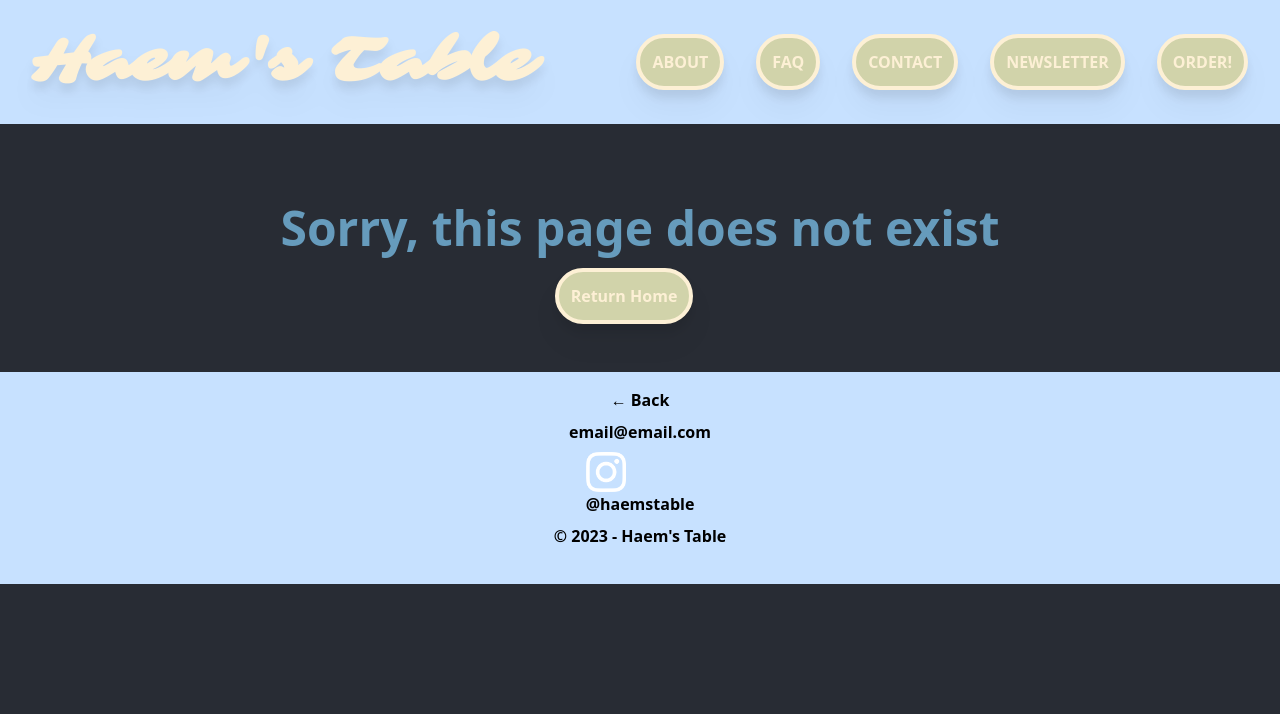
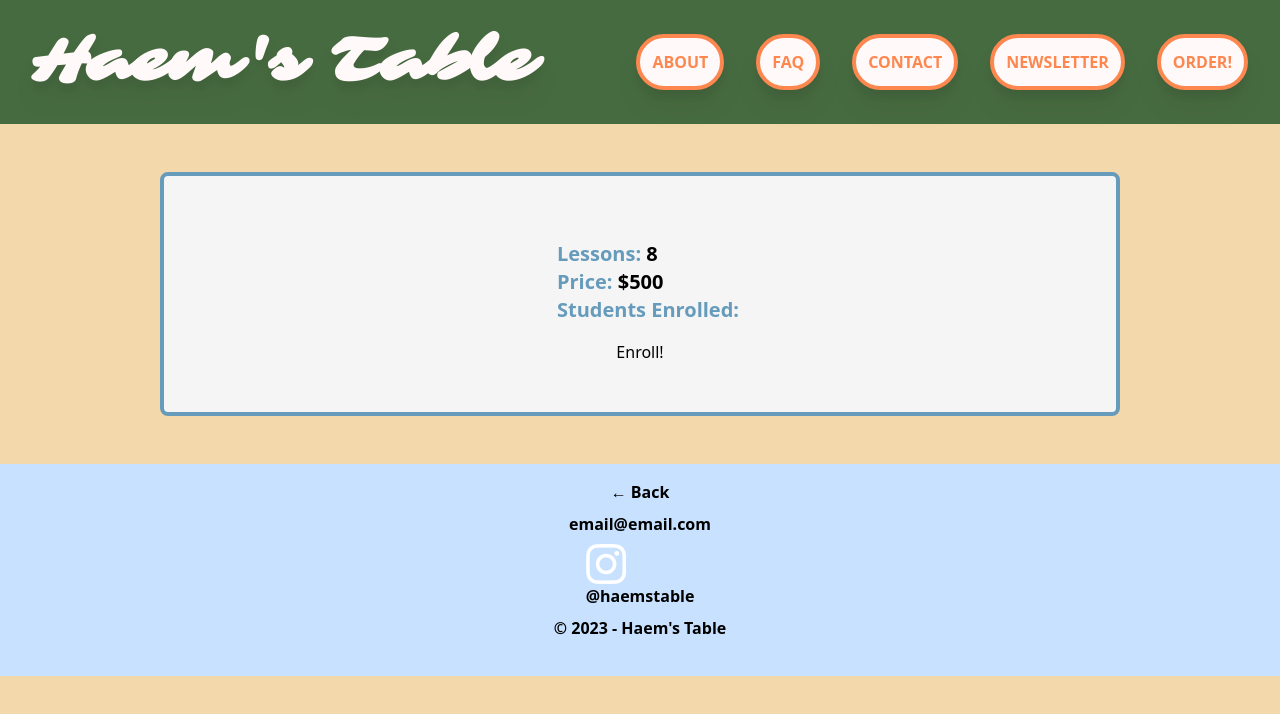
Before and after one commit to WilliamGeorgeThomas/haems-table, a React (Create React App) app: page /faq in a window 1280 px wide. Shown: the top 714 px of the page. Built offline with nearby package versions, Linux system fonts and the light colour scheme.

Commit message:
created FAQ page and link.  created atomic classes for custom colors.  began restyling

```diff
--- a/src/App.css
+++ b/src/App.css
@@ -13,7 +13,7 @@
   }
 }
 
-.App-header {
+/* .App-header {
   background-color: #282c34;
   min-height: 100vh;
   display: flex;
@@ -22,7 +22,7 @@
   justify-content: center;
   font-size: calc(10px + 2vmin);
   color: white;
-}
+} */
 
 .App-link {
   color: #61dafb;
--- a/src/App.js
+++ b/src/App.js
@@ -6,6 +6,7 @@ import Header from "./components/Header";
 import Footer from "./components/Footer";
 import About from "./components/About";
 import PageNotFound from "./pages/PageNotFound";
+import FAQ from "./pages/FAQ";
 
 
 
@@ -16,6 +17,7 @@ function App() {
       <Routes>
         <Route path="/" element={<Home />} />
         {/* <Route path="/about" element={<About />} /> */}
+        <Route path="/faq" element={<FAQ />} />
         <Route path="/*" element={<PageNotFound />} />
       </Routes>
       <Footer />
--- a/src/assets/css/index.css
+++ b/src/assets/css/index.css
@@ -15,7 +15,7 @@ body {
     sans-serif; */
   -webkit-font-smoothing: antialiased;
   -moz-osx-font-smoothing: grayscale;
-    background-color: #282c34;
+    background-color: #f3d8ac;
 }
 
 
@@ -50,3 +50,35 @@ html {
     height: 5vmin;
     pointer-events: none;
 }
+
+.grn{
+color: #476b40;
+}
+
+.bg-grn{
+background-color: #476b40;
+}
+
+.offwhite{
+color: #fffaf9;
+}
+
+.bg-offwhite{
+background-color: #fffaf9;
+}
+
+.salmon{
+color: #fd874f;
+}
+
+.bg-salmon{
+background-color: #fd874f;
+}
+
+.sndy{
+  color: #f3d8ac;
+}
+
+.bg-sndy{
+  background-color: #f3d8ac;
+}
--- a/src/components/Footer/index.js
+++ b/src/components/Footer/index.js
@@ -12,7 +12,9 @@ const Footer = () => {
             &larr; Back
           </button>
         )}
-        <h4 className="stylish md:font-bold sm:font-semibold mb-2">email@email.com</h4>
+        <a href="mailto:email@email.com">
+          <h4 className="stylish md:font-bold sm:font-semibold mb-2">email@email.com</h4>
+        </a>
         <a href="https://instagram.com/haemstable?igshid=NzZhOTFlYzFmZQ==" target="_blank" rel="noopener noreferrer">
           <h4 className="stylish md:font-bold sm:font-semibold mb-2">
             <img src="../images/insta.png" className="insta" alt="xxxxxx" />
--- a/src/components/Header/index.js
+++ b/src/components/Header/index.js
@@ -6,9 +6,9 @@ const Header = () => {
 
   return (
     <div>
-      <div className="bg-[#c7e1ff] flex flex-row flex-wrap justify-between p-8 items-center">
+      <div className="bg-grn flex flex-row flex-wrap justify-between p-8 items-center">
         <Link className="" to="/">
-          <h1 className="text-6xl text-[#FDF0D5] sarina logo drop-shadow-xl md:font-bold sm:font-semibold">Haem's Table</h1>
+          <h1 className="text-6xl offwhite sarina logo drop-shadow-xl md:font-bold sm:font-semibold">Haem's Table</h1>
         </Link>
         {/* <select className="my-2 p-2 rounded-lg border-4 border-[#C1121F] bg-[#FDF0D5] stylish md:font-bold sm:font-semibold text-lg drop-shadow-xl">
           <option>Search By Instrument</option>
@@ -26,20 +26,20 @@ const Header = () => {
             <button className="border-4 border-[#FDF0D5] rounded-lg bg-[#C1121F] p-2 text-[#FDF0D5] stylish md:font-bold sm:font-semibold drop-shadow-xl">Sign Out</button>
           </> */}
           <div className="">
-            <button className="border-4 border-[#FDF0D5] rounded-full bg-[#d1d3aa] p-3 text-[#FDF0D5] stylish mr-8 md:font-bold sm:font-semibold drop-shadow-xl" href="#about">
+            <button className="border-4 border-[#fd874f] rounded-full bg-offwhite p-3 salmon stylish mr-8 md:font-bold sm:font-semibold drop-shadow-xl" href="#about">
               ABOUT
             </button>
-            <button className="border-4 border-[#FDF0D5] rounded-full bg-[#d1d3aa] p-3 text-[#FDF0D5] stylish mr-8 md:font-bold sm:font-semibold drop-shadow-xl">
-              <Link to="/login">FAQ</Link>
+            <button className="border-4 border-[#fd874f] rounded-full bg-offwhite p-3 salmon stylish mr-8 md:font-bold sm:font-semibold drop-shadow-xl">
+              <Link to="/faq">FAQ</Link>
             </button>
-            <button className="border-4 border-[#FDF0D5] rounded-full bg-[#d1d3aa] p-3 text-[#FDF0D5] stylish mr-8 md:font-bold sm:font-semibold drop-shadow-xl">
+            <button className="border-4 border-[#fd874f] rounded-full bg-offwhite p-3 salmon stylish mr-8 md:font-bold sm:font-semibold drop-shadow-xl">
               <Link to="/login">CONTACT</Link>
             </button>
-            <button className="border-4 border-[#FDF0D5] rounded-full bg-[#d1d3aa] p-3 text-[#FDF0D5] stylish mr-8 md:font-bold sm:font-semibold drop-shadow-xl">
+            <button className="border-4 border-[#fd874f] rounded-full bg-offwhite p-3 salmon stylish mr-8 md:font-bold sm:font-semibold drop-shadow-xl">
               <Link to="/login">NEWSLETTER</Link>
             </button>
 
-            <button className="border-4 border-[#FDF0D5] rounded-full bg-[#d1d3aa] p-3 text-[#FDF0D5] stylish md:font-bold sm:font-semibold drop-shadow-xl">
+            <button className="border-4 border-[#fd874f] rounded-full bg-offwhite p-3 salmon stylish md:font-bold sm:font-semibold drop-shadow-xl">
               <Link to="/signup">ORDER!</Link>
             </button>
           </div>
--- /dev/null
+++ b/src/pages/FAQ.js
@@ -0,0 +1,50 @@
+import React from "react";
+import { useParams, useNavigate } from "react-router-dom";
+
+const FAQ = () => {
+  const navigate = useNavigate();
+
+
+  return (
+    <main className="stylish flex justify-center">
+      <div className="flex flex-col m-12 items-center border-[#669BBC] border-4 p-12 bg-[#F5F5F5] rounded-lg w-3/4">
+        <div className="mb-4">
+          <h4 className="text-3xl md:font-semibold">
+          </h4>
+        </div>
+        <div className="flex flex-col md:flex-row justify-center mb-4">
+          <div className="">
+            <p className="text-xl md:font-semibold">
+            </p>
+            <p className="text-xl md:font-semibold">
+            </p>
+            <p className="text-xl md:font-semibold">
+            </p>
+          </div>
+          <div className="md:mx-2">
+            <p className="text-xl md:font-semibold">
+            </p>
+            <p className="text-xl md:font-semibold">
+            </p>
+          </div>
+          <div className="">
+            <p className="text-xl md:font-semibold">
+              <span className="md:font-bold sm:font-semibold text-[#669BBC]">Lessons:</span> 8
+            </p>
+            <p className="text-xl md:font-semibold">
+              <span className="md:font-bold sm:font-semibold text-[#669BBC]">Price:</span> $500
+            </p>
+            <p className="text-xl md:font-semibold">
+              <span className="md:font-bold sm:font-semibold text-[#669BBC]">Students Enrolled: </span>
+            </p>
+          </div>
+        </div>
+        <div className="mx-12">
+            Enroll!
+        </div>
+      </div>
+    </main>
+  );
+};
+
+export default FAQ;
```
